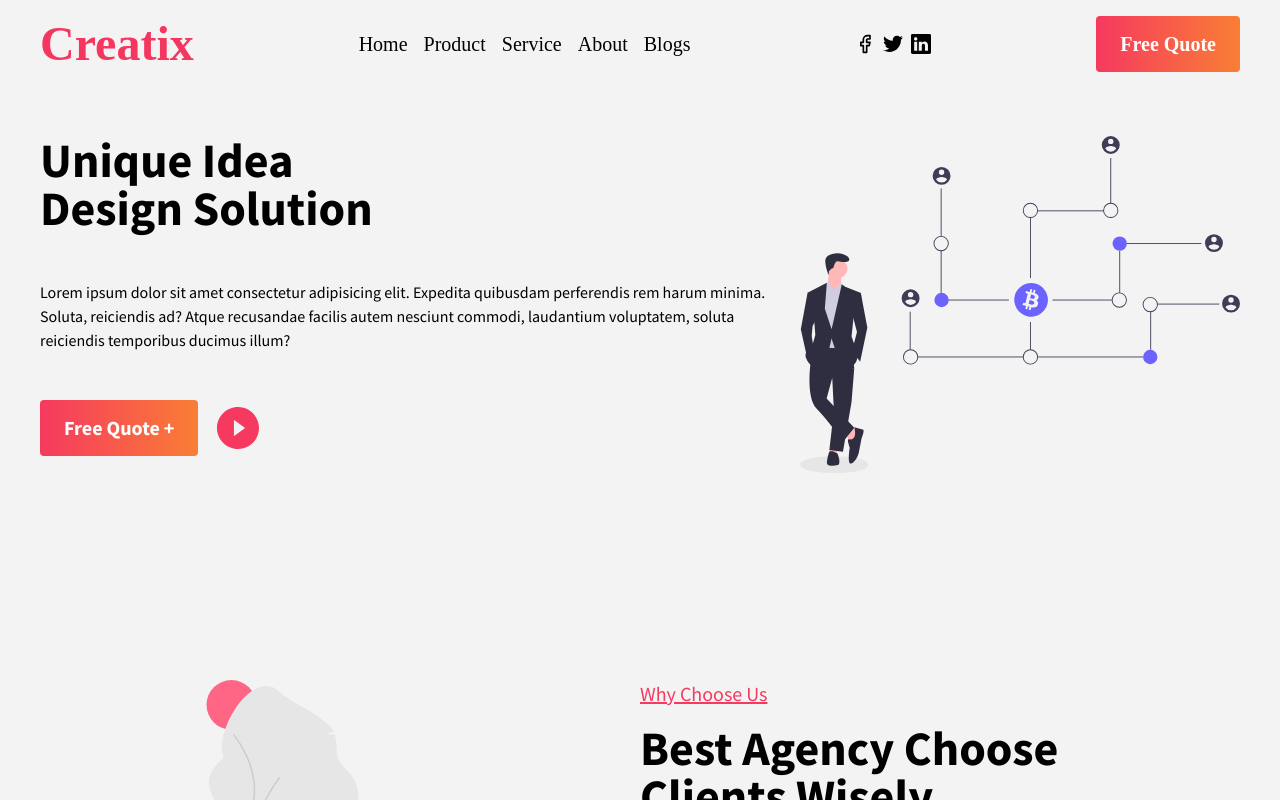
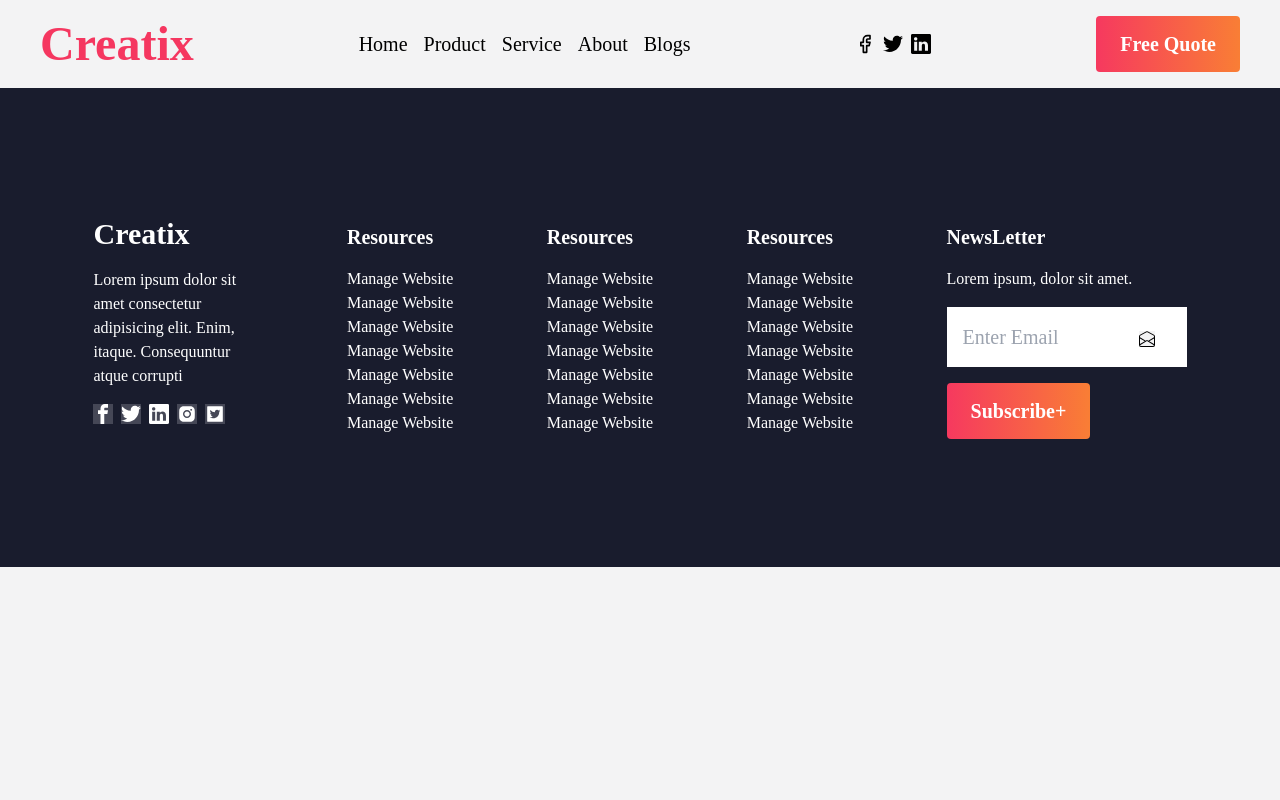
Before and after one commit to risanzahamed/demonextproject, a Next.js app: page / in a window 1280 px wide. Shown: the top 800 px of the page. Built offline with nearby package versions, Linux system fonts and the light colour scheme.

Commit message:
Update index.tsx
index clear

```diff
--- a/src/pages/index.tsx
+++ b/src/pages/index.tsx
@@ -1,11 +1,6 @@
-import Hero from "./components/Hero/Hero";
-import WhyChooseUs from "./components/WhyChooseUs/WhyChooseUs";
-
 export default function Home() {
   return (
     <div>
-      <Hero/>
-      <WhyChooseUs/>
     </div>
   )
 }
```
